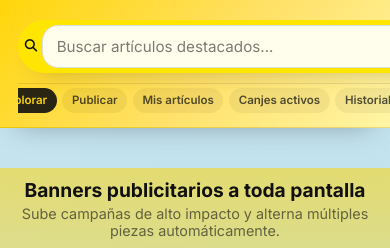
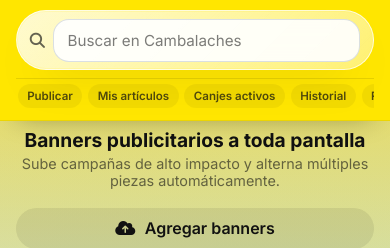
Before and after one commit to apps-seb/Cambalaches.com, a plain HTML site: page index.html in a window 390 px wide. Shown: the top 248 px of the page. Drawn offline with Linux system fonts and the light colour scheme.

Commit message:
Streamline mobile header search

```diff
--- a/index.html
+++ b/index.html
@@ -38,7 +38,7 @@
         --radius-md: 16px;
         --radius-sm: 12px;
         --transition: 240ms cubic-bezier(0.23, 1, 0.32, 1);
-        --header-height: 220px;
+        --header-height: 188px;
       }
 
       *,
@@ -83,7 +83,7 @@
         right: 0;
         z-index: 40;
         width: 100%;
-        background: linear-gradient(135deg, #ffd60a, #ffe169 55%, #fff5a5);
+        background: #ffe600;
         border-bottom: 1px solid rgba(15, 15, 15, 0.08);
         box-shadow: 0 22px 48px -30px rgba(0, 0, 0, 0.45);
         color: #111827;
@@ -93,23 +93,32 @@
         width: min(1280px, 100%);
         margin: 0 auto;
         display: grid;
+        grid-template-columns: minmax(0, 1fr);
         gap: 1rem;
-        padding: 1.25rem clamp(1rem, 4vw, 2rem) 1.6rem;
+        padding: 1rem clamp(1rem, 4vw, 2rem) 1.3rem;
       }
 
       .header-top {
         display: grid;
-        gap: 1rem;
+        gap: 1.25rem;
         align-items: center;
         grid-template-columns: auto minmax(0, 1fr) auto;
         grid-template-areas: "brand search actions";
       }
 
+      .header-search-area {
+        grid-area: search;
+        display: flex;
+        align-items: center;
+        gap: 0.9rem;
+        min-width: 0;
+      }
+
       .header-top .brand {
         grid-area: brand;
       }
 
-      .header-top .header-search {
+      .header-top .header-search-area {
         grid-area: search;
       }
 
@@ -210,27 +219,42 @@
       }
 
       .header-search {
+        position: relative;
         display: flex;
         align-items: center;
-        gap: 0.75rem;
-        padding: 0.6rem 0.9rem;
+        gap: 0.7rem;
+        padding: 0.55rem 1.05rem;
         border-radius: 999px;
-        background: rgba(255, 255, 255, 0.85);
-        box-shadow: 0 18px 38px -26px rgba(0, 0, 0, 0.4);
-        flex: 1 1 320px;
+        background: linear-gradient(135deg, rgba(255, 255, 255, 0.72), rgba(255, 255, 255, 0.42));
+        border: 1px solid rgba(255, 255, 255, 0.7);
+        box-shadow: 0 28px 54px -34px rgba(15, 23, 42, 0.58);
+        backdrop-filter: blur(18px);
+        -webkit-backdrop-filter: blur(18px);
+        flex: 1 1 0%;
         min-width: 0;
         max-width: 520px;
-        transition: box-shadow var(--transition), transform var(--transition);
-      }
-
-      .header-search:focus-within {
-        box-shadow: 0 24px 48px -22px rgba(0, 0, 0, 0.48);
-        transform: translateY(-1px);
+        transition: box-shadow var(--transition), transform var(--transition), border-color var(--transition),
+          background var(--transition);
+      }
+
+      .header-search::after {
+        content: "";
+        position: absolute;
+        inset: 1px;
+        border-radius: inherit;
+        background: linear-gradient(135deg, rgba(255, 255, 255, 0.35), rgba(255, 255, 255, 0.05));
+        pointer-events: none;
+        opacity: 0.9;
+      }
+
+      .header-search > * {
+        position: relative;
+        z-index: 1;
       }
 
       .header-search i {
-        color: #111;
-        font-size: 1rem;
+        color: rgba(17, 17, 17, 0.65);
+        font-size: 0.98rem;
       }
 
       .header-search input {
@@ -238,9 +262,9 @@
         background: transparent;
         flex: 1;
         min-width: 0;
-        font-size: 0.95rem;
+        font-size: 0.9rem;
         font-family: inherit;
-        color: #111;
+        color: #111827;
       }
 
       .header-search input::placeholder {
@@ -251,21 +275,40 @@
         outline: none;
       }
 
-      .header-search button {
+      .header-search:focus-within {
+        box-shadow: 0 30px 58px -32px rgba(15, 23, 42, 0.6);
+        transform: translateY(-1px);
+        border-color: rgba(76, 81, 255, 0.45);
+        background: linear-gradient(135deg, rgba(255, 255, 255, 0.82), rgba(255, 255, 255, 0.48));
+      }
+
+      .header-notification {
         border: none;
-        background: #111;
-        color: #ffd60a;
-        border-radius: 999px;
-        padding: 0.55rem 1.1rem;
-        font-weight: 600;
+        background: rgba(255, 255, 255, 0.9);
+        color: rgba(15, 23, 42, 0.68);
+        width: 42px;
+        height: 42px;
+        border-radius: 50%;
+        display: inline-flex;
+        align-items: center;
+        justify-content: center;
+        font-size: 1.15rem;
         cursor: pointer;
-        transition: transform var(--transition), box-shadow var(--transition);
-      }
-
-      .header-search button:hover,
-      .header-search button:focus-visible {
+        box-shadow: 0 18px 34px -26px rgba(15, 23, 42, 0.45);
+        transition: transform var(--transition), box-shadow var(--transition), color var(--transition), background var(--transition);
+      }
+
+      .header-notification:hover,
+      .header-notification:focus-visible {
         transform: translateY(-2px);
-        box-shadow: 0 16px 30px -20px rgba(0, 0, 0, 0.55);
+        box-shadow: 0 22px 42px -26px rgba(15, 23, 42, 0.55);
+        color: rgba(15, 23, 42, 0.85);
+        background: #fff;
+        outline: none;
+      }
+
+      .header-notification:focus-visible {
+        box-shadow: 0 0 0 3px rgba(76, 81, 255, 0.2), 0 22px 42px -26px rgba(15, 23, 42, 0.55);
       }
 
       .btn {
@@ -426,7 +469,7 @@
 
       @media (max-width: 1024px) {
         :root {
-          --header-height: 236px;
+          --header-height: 204px;
         }
         .header-top {
           grid-template-columns: auto minmax(0, 1fr);
@@ -434,6 +477,9 @@
             "brand search"
             "actions actions";
         }
+        .header-search-area {
+          width: 100%;
+        }
         .header-actions {
           justify-content: flex-end;
           flex-wrap: wrap;
@@ -450,7 +496,7 @@
 
       @media (max-width: 900px) {
         :root {
-          --header-height: 252px;
+          --header-height: 212px;
         }
         .header-actions {
           width: 100%;
@@ -476,7 +522,7 @@
 
       @media (max-width: 640px) {
         :root {
-          --header-height: 288px;
+          --header-height: 228px;
         }
         .header-shell {
           padding: 1.1rem clamp(0.85rem, 6vw, 1.4rem) 1.5rem;
@@ -485,17 +531,16 @@
           flex-wrap: wrap;
           gap: 0.5rem;
         }
+        .header-search-area {
+          width: 100%;
+        }
         .header-actions .btn,
         .header-actions #open-auth {
           flex: 1 1 160px;
         }
         .header-search {
-          padding: 0.55rem 0.75rem;
-          gap: 0.6rem;
-        }
-        .header-search button {
-          padding: 0.48rem 0.9rem;
-          font-size: 0.85rem;
+          padding: 0.52rem 0.85rem;
+          max-width: none;
         }
         .banner-controls {
           align-items: center;
@@ -518,55 +563,47 @@
 
       @media (max-width: 480px) {
         :root {
-          --header-height: 168px;
+          --header-height: 118px;
         }
         header {
           box-shadow: 0 12px 28px -18px rgba(0, 0, 0, 0.4);
         }
         .header-shell {
-          padding: 0.7rem clamp(0.75rem, 6vw, 1.1rem) 0.9rem;
-          gap: 0.6rem;
+          padding: 0.65rem clamp(0.7rem, 6vw, 1rem) 0.75rem;
+          gap: 0.5rem;
         }
         .header-top {
-          grid-template-columns: 1fr;
-          grid-template-areas:
-            "brand"
-            "search";
-          justify-items: center;
-          gap: 0.55rem;
-          align-items: center;
+          display: flex;
+          flex-direction: column;
+          align-items: stretch;
+          width: 100%;
+          gap: 0.5rem;
         }
         .brand {
-          gap: 0.4rem;
-          justify-content: center;
-        }
-        .brand-mark {
-          width: 40px;
-          height: 40px;
-          border-radius: 12px;
-        }
-        .brand > div {
           display: none;
         }
         .header-actions {
           display: none;
         }
+        .header-search-area {
+          width: 100%;
+          gap: 0.55rem;
+        }
         .header-search {
-          padding: 0.3rem 0.45rem;
-          gap: 0.3rem;
+          padding: 0.45rem 0.8rem;
+          gap: 0.5rem;
           max-width: none;
-          width: 100%;
-          box-shadow: 0 12px 26px -20px rgba(0, 0, 0, 0.45);
-          background: #ffe600;
-          justify-self: stretch;
+          flex: 1 1 0%;
+          min-width: 0;
+          box-shadow: 0 22px 44px -28px rgba(15, 23, 42, 0.55);
         }
         .header-search i {
-          font-size: 0.78rem;
+          font-size: 0.95rem;
         }
         .header-search input {
-          font-size: 0.76rem;
-        }
-        .header-search button {
+          font-size: 0.88rem;
+        }
+        .header-notification {
           display: none;
         }
         .header-bottom {
@@ -1404,16 +1441,20 @@
               >
             </div>
           </div>
+          <div class="header-search-area">
             <form class="header-search" id="header-search" role="search">
               <i class="fa-solid fa-magnifying-glass" aria-hidden="true"></i>
               <input
                 type="search"
                 id="header-search-input"
-              placeholder="Buscar artículos destacados..."
+                placeholder="Buscar en Cambalaches"
                 aria-label="Buscar artículos"
               />
-            <button type="submit">Buscar</button>
             </form>
+            <button class="header-notification" type="button" aria-label="Ver notificaciones">
+              <i class="fa-regular fa-bell" aria-hidden="true"></i>
+            </button>
+          </div>
           <div class="header-actions">
             <button class="btn btn-outline" id="open-auth">Ingresar</button>
             <button class="btn btn-primary" id="quick-publish">Publicar producto</button>
```
Lines whose indentation alone changed are shown as unchanged.
